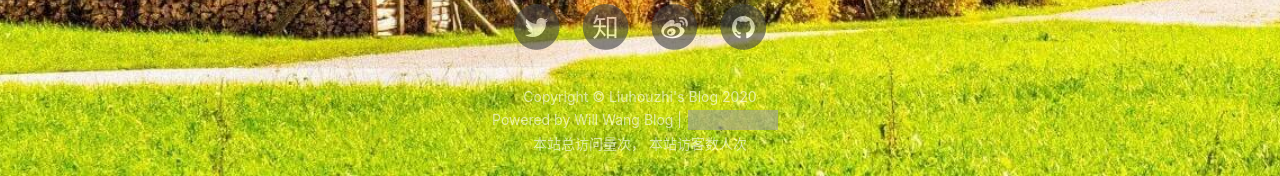
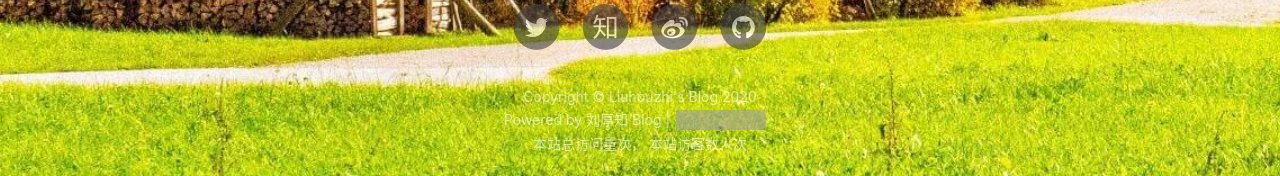
Before and after one commit to liuhouzhi/liuhouzhi.github.io, a Jekyll site: the page built from offline.html, in a window 1280 px wide. Shown: the part 724-900 px from the top of the page. Built offline with Jekyll 4.4.1, drawn with Linux system fonts in a browser that asks for light colours; nearby versions of some CDN libraries; comment, search, counter and statistics services are not loaded; grey boxes are pictures that could not be loaded.

Commit message:
Update footer.html

```diff
--- a/_includes/footer.html
+++ b/_includes/footer.html
@@ -9,7 +9,7 @@
                 <p class="copyright text-muted">
                     Copyright &copy; {{ site.title }} {{ site.time | date: '%Y' }}
                     <br>
-                    Powered by <a href="https://flyingwzb.github.io">Will Wang Blog</a> |
+                    Powered by <a href="https://liuhouzhi.github.io">刘厚知 Blog</a> |
                     <iframe
                         style="margin-left: 2px; margin-bottom:-5px;"
                         frameborder="0" scrolling="0" width="100px" height="20px"
```
